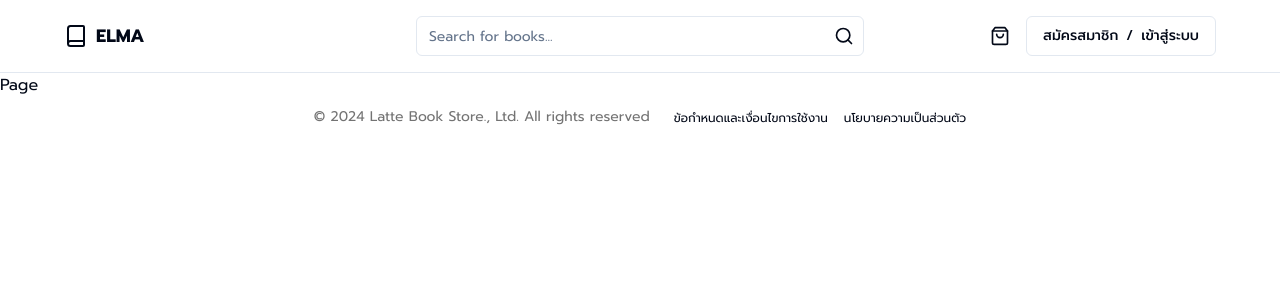
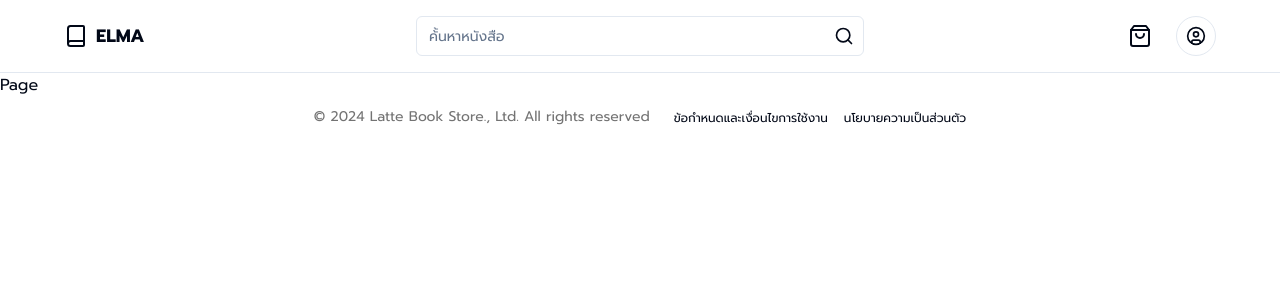
Before and after one commit to staciax/elma, a Next.js app in the folder frontend/: page /forgot-password in a window 1280 px wide. Shown: the top 300 px of the page. Built offline with nearby package versions, Linux system fonts and the light colour scheme.

Commit message:
update header

```diff
--- a/frontend/components/header.tsx
+++ b/frontend/components/header.tsx
@@ -1,14 +1,27 @@
 'use client';
 
 import { Button } from '@/components/ui/button';
+import {
+	DropdownMenu,
+	DropdownMenuCheckboxItem,
+	DropdownMenuContent,
+	DropdownMenuItem,
+	DropdownMenuLabel,
+	DropdownMenuSeparator,
+	DropdownMenuTrigger,
+} from '@/components/ui/dropdown-menu';
 import { Input } from '@/components/ui/input';
-import { Book, Search, ShoppingBag, ShoppingCart, User } from 'lucide-react';
+import { Book, CircleUser, Search, ShoppingBag, ShoppingBasket, ShoppingCart, User } from 'lucide-react';
+import Image from 'next/image';
 import Link from 'next/link';
+import { redirect } from 'next/navigation';
 import { useEffect, useRef, useState } from 'react';
 
 // TODO: add my book to navbar
 
 export default function Header() {
+	const isAuthenticated = true;
+
 	const [showMobileSearch, setShowMobileSearch] = useState(false);
 	const mobileSearchRef = useRef<HTMLInputElement>(null);
 
@@ -42,7 +55,7 @@ export default function Header() {
 				{/* Desktop Search Bar */}
 				<div className="mx-4 hidden flex-1 justify-center sm:flex">
 					<form className="relative w-full max-w-md">
-						<Input type="search" placeholder="Search for books..." className="w-full pr-10" />
+						<Input type="search" placeholder="ค้้นหาหนังสือ" className="w-full pr-10" />
 						<Button type="submit" variant="ghost" size="icon" className="absolute top-0 right-0 h-full">
 							<Search className="h-5 w-5" />
 							<span className="sr-only">Search</span>
@@ -51,6 +64,8 @@ export default function Header() {
 				</div>
 
 				{/* Shopping Bag, Search Icon, and Register/Login */}
+				{/* TODO: after auth show button for bookshelf or profile or something */}
+
 				<div className="flex w-[20%] items-center justify-end space-x-4">
 					<Button variant="ghost" size="icon" className="sm:hidden" onClick={toggleMobileSearch}>
 						<Search className="h-5 w-5" />
@@ -59,14 +74,48 @@ export default function Header() {
 
 					<Button variant="ghost" size="icon" className="hover:text-[#5AB772]">
 						<Link href="/cart">
-							<ShoppingBag className="h-5 w-5 " />
+							<ShoppingBag className="h-6 w-6 " />
 						</Link>
 						<span className="sr-only">Shopping Bag</span>
 					</Button>
 
-					{/* TODO: after auth show button for bookshelf or profile or something */}
+					{isAuthenticated ? (
+						<DropdownMenu>
+							<DropdownMenuTrigger asChild>
+								<Button variant="outline" size="icon" className="overflow-hidden rounded-full">
+									{/* <Image
+										src="/placeholder-user.jpg"
+										width={36}
+										height={36}
+										alt="Avatar"
+										className="overflow-hidden rounded-full"
+									/> */}
+									<CircleUser className="h-5 w-5" />
+									<span className="sr-only">Toggle user menu</span>
+								</Button>
+							</DropdownMenuTrigger>
+							<DropdownMenuContent align="end">
+								<DropdownMenuLabel>บัญชีของฉัน</DropdownMenuLabel>
+								<DropdownMenuSeparator />
+								{/* หรือเพิ่ม login, register ตรงนี้้แทน */}
+								<DropdownMenuItem asChild>
+									<Link href="/account">
+										<span>โปรไฟล์</span>
+									</Link>
+								</DropdownMenuItem>
+								<DropdownMenuItem asChild>
+									<Link href="/account">
+										<span>ชั้นหนังสือ</span>
+									</Link>
+								</DropdownMenuItem>
+								<DropdownMenuItem>ช่วยเหลือ</DropdownMenuItem>
+								<DropdownMenuSeparator />
+								<DropdownMenuItem>ออกจากระบบ</DropdownMenuItem>
+							</DropdownMenuContent>
+						</DropdownMenu>
+					) : (
+						<>
 							<Button variant="outline" className="hidden items-center space-x-2 sm:flex">
-						{/* <User className="h-5 w-5" /> */}
 								<Link href="/register">
 									<span className="text-sm transition-colors hover:text-[#5AB772]">สมัครสมาชิก</span>
 								</Link>
@@ -79,6 +128,8 @@ export default function Header() {
 								<User className="h-5 w-5" />
 								<span className="sr-only">สมัครสมาชิก / เข้าสู่ระบบ</span>
 							</Button>
+						</>
+					)}
 				</div>
 			</div>
 
@@ -86,7 +137,7 @@ export default function Header() {
 			{showMobileSearch && (
 				<div className="mt-4 sm:hidden">
 					<form className="relative" onBlur={handleMobileSearchBlur}>
-						<Input ref={mobileSearchRef} type="search" placeholder="Search for books..." className="w-full pr-10" />
+						<Input ref={mobileSearchRef} type="search" placeholder="ค้้นหาหนังสือ" className="w-full pr-10" />
 						<Button type="submit" variant="ghost" size="icon" className="absolute top-0 right-0 h-full">
 							<Search className="h-5 w-5" />
 							<span className="sr-only">Search</span>
```
Lines whose indentation alone changed are shown as unchanged.
